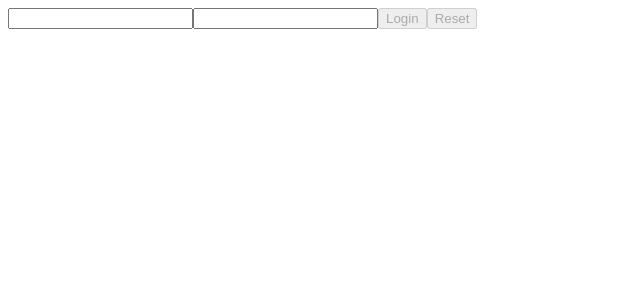
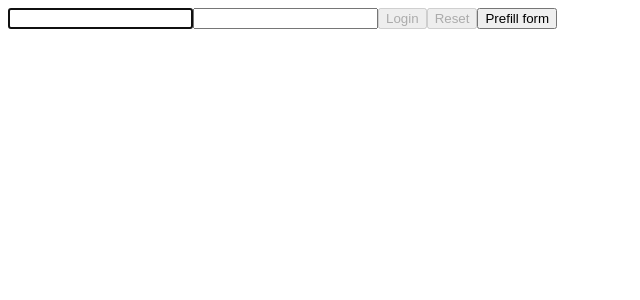
Before and after one commit to RobertoFanara/Esercizi-React, a React (Create React App) app in the folder Esercizi da Mandare/esercizio/: page / in a window 1280 px wide. Shown: the top 300 px of the page, without its empty margins (0-640 px from the left). Built offline with nearby package versions, Linux system fonts and the light colour scheme.

Commit message:
esercizio 23 completato

```diff
--- a/Esercizi da Mandare/esercizio/src/App.js
+++ b/Esercizi da Mandare/esercizio/src/App.js
@@ -1,29 +1,50 @@
-import React from "react"
-import { useState } from "react";
-import Login from "./Login"
-import { useRef } from "react"
+import React, {createRef} from "react";
+import UncontrolledLogin from "./UncontrolledLogin"
 
-export default function HandleForm() {
+export default class App extends React.Component {
+    _formRef = createRef()
 
-  const [text, setText] = useState("");
-  const [pass, setPass] = useState("");
+    handleFormSubmit = (event) => {
+        event.preventDefault()
 
-  const autoComplete = (e) => {
-    setText({ name: e.target.value });
+        const username = event.target.elements.username.value
+        const password = event.target.elements.password.value
+
+        console.log({username,password})
+    }
+
+  state = {
+    name: "",
+    password: "",
   };
 
-  const autoComplete2 = (e) => {
-    setPass({ pass: e.target.value });
+  handleFormPrefill = () => {
+    this._formRef.current.elements.username.value = "Johnny"
+    this._formRef.current.elements.password.value = "12345"
+  }
+
+  autoComplete = (e) => {
+    this.setState({
+      name: e.target.value,
+    });
   };
 
-  const input = useRef(null)
-  const input2 = useRef(null)
+  autoComplete2 = (e) => {
+    this.setState({
+      password: e.target.value,
+    });
+  };
 
-  return (
-    <form>
-      <input type="text" ref={input} onChange={autoComplete} />
-      <input type="password" ref={input2} onChange={autoComplete2} />
-      <Login text={text} pass={pass} input={input} input2={input2}/>
-    </form>
-  );
+  render() {
+    return (
+      <>
+        <form ref={this._formRef} onSubmit={this.handleFormSubmit}>
+          <input autoFocus name="username" type="text" onChange={this.autoComplete} />
+          <input name="password" type="password" onChange={this.autoComplete2} />
+
+          <UncontrolledLogin name={this.state.name} password={this.state.password} form={this.handleFormPrefill}/>
+        </form>
+      </>
+    );
+  }
 }
--- /dev/null
+++ b/Esercizi da Mandare/esercizio/src/UncontrolledLogin.js
@@ -0,0 +1,13 @@
+import React from "react";
+
+export default class UncontrolledLogin extends React.Component {
+  render(){
+    return (
+      <>
+      <button type="submit" disabled={!this.props.name || !this.props.password}>Login</button>
+      <button type="reset" disabled={!this.props.name || !this.props.password}>Reset</button>
+      <button type="button" onClick={this.props.form}>Prefill form</button>
+      </>
+    )
+  }
+}
```
